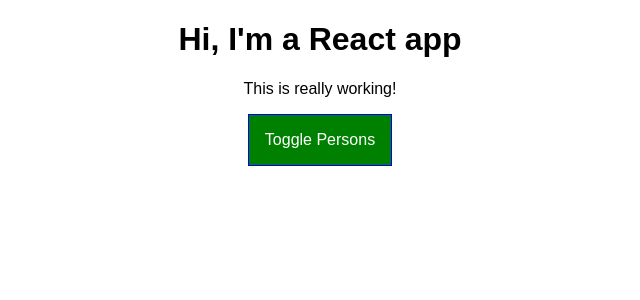
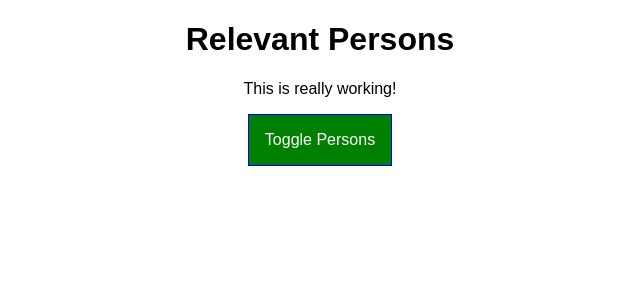
Before and after one commit to bbuchanan/react-tutorial-module1, a React app: page / in a window 1280 px wide. Shown: the top 300 px of the page, without its empty margins (320-960 px from the left). Built offline with nearby package versions, Linux system fonts and the light colour scheme.

Commit message:
Converted Persons and Person components into stateful components.

```diff
--- a/src/components/Cockpit/Cockpit.js
+++ b/src/components/Cockpit/Cockpit.js
@@ -18,7 +18,7 @@
 
   return (
     <div className={classes.Cockpit}>
-      <h1>Hi, I'm a React app</h1>
+      <h1>{props.appTitle}</h1>
       <p className={assignedClasses.join(' ')}>This is really working!</p>
       <button className={btnClass}
         onClick={props.clicked}>Toggle Persons</button>
--- a/src/components/Persons/Person/Person.js
+++ b/src/components/Persons/Person/Person.js
@@ -1,13 +1,15 @@
-import React from 'react';
+import React, { Component } from 'react'
+import classes from './Person.css'
 
-import classes from './Person.css'
-const person = (props) => {
-  return (
-    <div className={classes.Person}>
-      <p onClick={props.click}>I'm {props.name} and I am {props.age} old!</p>
-      <p>{props.children}</p>
-      <input type="text" onChange={props.changed} value={props.name}/>
-    </div>
-)}
-
-export default person
+class Person extends Component {
+  render() {
+    return (
+      <div className={classes.Person}>
+        <p onClick={this.props.click}>I'm {this.props.name} and I am {this.props.age} old!</p>
+        <p>{this.props.children}</p>
+        <input type="text" onChange={this.props.changed} value={this.props.name} />
+      </div>
+    )
+  }
+}
+export default Person
--- a/src/components/Persons/Persons.js
+++ b/src/components/Persons/Persons.js
@@ -1,13 +1,16 @@
-import React from 'react'
+import React, { Component } from 'react'
 import Person from './Person/Person'
 
-const persons = (props) =>
-  props.persons.map((person, index) => {
-    return <Person click={() => props.clicked(index)}
-    name={person.name}
-    age={person.age}
-    key={person.id}
-    changed={(event) => props.changed(event, person.id)} />
-  })
+class Persons extends Component {
+  render() {
+    return this.props.persons.map((person, index) => {
+      return <Person click={() => this.props.clicked(index)}
+        name={person.name}
+        age={person.age}
+        key={person.id}
+        changed={(event) => this.props.changed(event, person.id)} />
+    })
+  }
+}
 
-  export default persons
+  export default Persons
--- a/src/containers/App.js
+++ b/src/containers/App.js
@@ -58,6 +58,7 @@
     return (
       <div className={classes.App}>
         <Cockpit showPersons={this.state.showPersons}
+        appTitle={this.props.title}
         clicked={this.togglePersonsHandler}
         persons={this.state.persons} />
         {persons}
--- a/src/index.js
+++ b/src/index.js
@@ -4,5 +4,5 @@
 import App from './containers/App';
 import registerServiceWorker from './registerServiceWorker';
 
-ReactDOM.render(<App />, document.getElementById('root'));
+ReactDOM.render(<App title="Relevant Persons"/>, document.getElementById('root'));
 registerServiceWorker();
```
